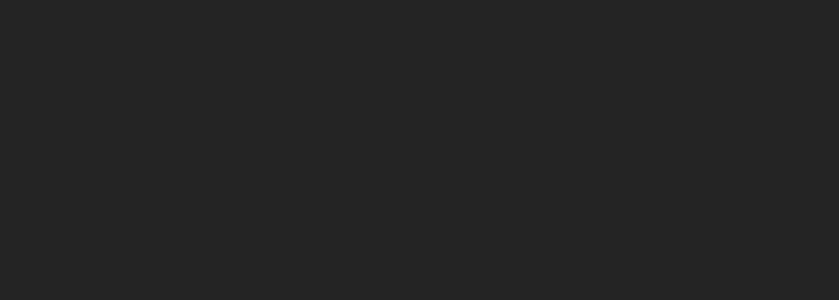
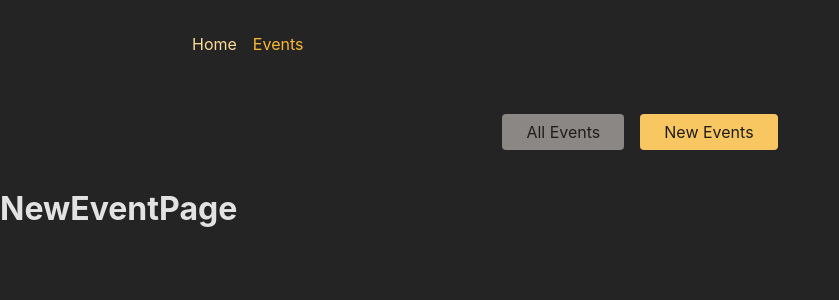
Before and after one commit to samithperera94/react-router-practise, a React (Create React App) app in the folder frontend/: page /events/new in a window 1280 px wide. Shown: the top 300 px of the page, without its empty margins (0-839 px from the left). Built offline with nearby package versions, Linux system fonts and the light colour scheme.

Commit message:
initial tasks done

```diff
--- a/frontend/package.json
+++ b/frontend/package.json
@@ -8,6 +8,7 @@
     "@testing-library/user-event": "^13.5.0",
     "react": "^18.2.0",
     "react-dom": "^18.2.0",
+    "react-router-dom": "^6.13.0",
     "react-scripts": "5.0.1",
     "web-vitals": "^2.1.4"
   },
--- a/frontend/src/App.js
+++ b/frontend/src/App.js
@@ -1,27 +1,34 @@
-// Challenge / Exercise
+import { createBrowserRouter, RouterProvider } from "react-router-dom";
+import HomePage from "./pages/HomePage";
+import EventsPage from "./pages/EventsPage";
+import EventDetailsPage from "./pages/EventDetailPage";
+import EditEventPage from "./pages/EditEventPage";
+import NewEventPage from "./pages/NewEventPage";
+import RootLayout from "./pages/RootLayout";
+import EventsRootLayout from "./pages/EventsRootLayout";
 
-// 1. Add five new (dummy) page components (content can be simple <h1> elements)
-//    - HomePage
-//    - EventsPage
-//    - EventDetailPage
-//    - NewEventPage
-//    - EditEventPage
-// 2. Add routing & route definitions for these five pages
-//    - / => HomePage
-//    - /events => EventsPage
-//    - /events/<some-id> => EventDetailPage
-//    - /events/new => NewEventPage
-//    - /events/<some-id>/edit => EditEventPage
-// 3. Add a root layout that adds the <MainNavigation> component above all page components
-// 4. Add properly working links to the MainNavigation
-// 5. Ensure that the links in MainNavigation receive an "active" class when active
-// 6. Output a list of dummy events to the EventsPage
-//    Every list item should include a link to the respective EventDetailPage
-// 7. Output the ID of the selected event on the EventDetailPage
-// BONUS: Add another (nested) layout route that adds the <EventNavigation> component above all /events... page components
+const router = createBrowserRouter([
+  {
+    path: "/",
+    element: <RootLayout />,
+    children: [
+      { index: true, element: <HomePage /> },
+      {
+        path: "events",
+        element: <EventsRootLayout />,
+        children: [
+          { index: true, element: <EventsPage /> },
+          { path: ":eventID", element: <EventDetailsPage /> },
+          { path: "new", element: <NewEventPage /> },
+          { path: ":eventID/edit", element: <EditEventPage /> },
+        ],
+      },
+    ],
+  },
+]);
 
 function App() {
-  return <div></div>;
+  return <RouterProvider router={router} />;
 }
 
 export default App;
--- a/frontend/src/components/EventsNavigation.js
+++ b/frontend/src/components/EventsNavigation.js
@@ -1,4 +1,5 @@
-import classes from './EventsNavigation.module.css';
+import classes from "./EventsNavigation.module.css";
+import { NavLink } from "react-router-dom";
 
 function EventsNavigation() {
   return (
@@ -6,10 +7,25 @@
       <nav>
         <ul className={classes.list}>
           <li>
-            <a href="/events">All Events</a>
+            <NavLink
+              to="/events"
+              className={({ isActive }) =>
+                isActive ? classes.active : undefined
+              }
+              end
+            >
+              All Events
+            </NavLink>
           </li>
           <li>
-            <a href="/events/new">New Event</a>
+            <NavLink
+              to="/events/new"
+              className={({ isActive }) =>
+                isActive ? classes.active : undefined
+              }
+            >
+              New Events
+            </NavLink>
           </li>
         </ul>
       </nav>
--- a/frontend/src/components/MainNavigation.js
+++ b/frontend/src/components/MainNavigation.js
@@ -1,4 +1,5 @@
-import classes from './MainNavigation.module.css';
+import { NavLink } from "react-router-dom";
+import classes from "./MainNavigation.module.css";
 
 function MainNavigation() {
   return (
@@ -6,10 +7,25 @@
       <nav>
         <ul className={classes.list}>
           <li>
-            <a>Home</a>
+            <NavLink
+              to="/"
+              className={({ isActive }) =>
+                isActive ? classes.active : undefined
+              }
+              end
+            >
+              Home
+            </NavLink>
           </li>
           <li>
-            <a>Events</a>
+            <NavLink
+              to="/events"
+              className={({ isActive }) =>
+                isActive ? classes.active : undefined
+              }
+            >
+              Events
+            </NavLink>
           </li>
         </ul>
       </nav>
--- /dev/null
+++ b/frontend/src/pages/EditEventPage.js
@@ -0,0 +1,7 @@
+import React from "react";
+
+const EditEventPage = () => {
+  return <h1>EditEventPage</h1>;
+};
+
+export default EditEventPage;
--- /dev/null
+++ b/frontend/src/pages/EventDetailPage.js
@@ -0,0 +1,14 @@
+import React from "react";
+import { useParams } from "react-router-dom";
+
+const EventDetailPage = () => {
+  const params = useParams();
+  return (
+    <>
+      <h1>EventDetailPage</h1>
+      <p>{params.eventID}</p>
+    </>
+  );
+};
+
+export default EventDetailPage;
--- /dev/null
+++ b/frontend/src/pages/EventsPage.js
@@ -0,0 +1,29 @@
+import React from "react";
+import { Link } from "react-router-dom";
+
+const DUMMY_EVENTS = [
+  { id: "e1", title: "Event 1", details: "test" },
+  { id: "e2", title: "Event 2", details: "test" },
+  { id: "e3", title: "Event 3", details: "test" },
+];
+
+const EventsPage = () => {
+  return (
+    <>
+      <h1>EventsPage</h1>
+      <ul>
+        {DUMMY_EVENTS.map((event) => {
+          return (
+            <li key={event.id}>
+              <Link to={event.id} relative="path">
+                {event.title}
+              </Link>
+            </li>
+          );
+        })}
+      </ul>
+    </>
+  );
+};
+
+export default EventsPage;
--- /dev/null
+++ b/frontend/src/pages/EventsRootLayout.js
@@ -0,0 +1,16 @@
+import React from "react";
+import EventsNavigation from "../components/EventsNavigation";
+import { Outlet } from "react-router-dom";
+
+const EventsRootLayout = () => {
+  return (
+    <>
+      <EventsNavigation />
+      <main>
+        <Outlet />
+      </main>
+    </>
+  );
+};
+
+export default EventsRootLayout;
--- /dev/null
+++ b/frontend/src/pages/HomePage.js
@@ -0,0 +1,7 @@
+import React from "react";
+
+const HomePage = () => {
+  return <h1>HomePage</h1>;
+};
+
+export default HomePage;
--- /dev/null
+++ b/frontend/src/pages/NewEventPage.js
@@ -0,0 +1,7 @@
+import React from "react";
+
+const NewEventPage = () => {
+  return <h1>NewEventPage</h1>;
+};
+
+export default NewEventPage;
--- /dev/null
+++ b/frontend/src/pages/RootLayout.js
@@ -0,0 +1,16 @@
+import React from "react";
+import { Outlet } from "react-router-dom";
+import MainNavigation from "../components/MainNavigation";
+
+const RootLayout = () => {
+  return (
+    <>
+      <MainNavigation />
+      <main>
+        <Outlet />
+      </main>
+    </>
+  );
+};
+
+export default RootLayout;
```
Also changed, not shown: 2 other files (tests, documents, lock files or other folders).
